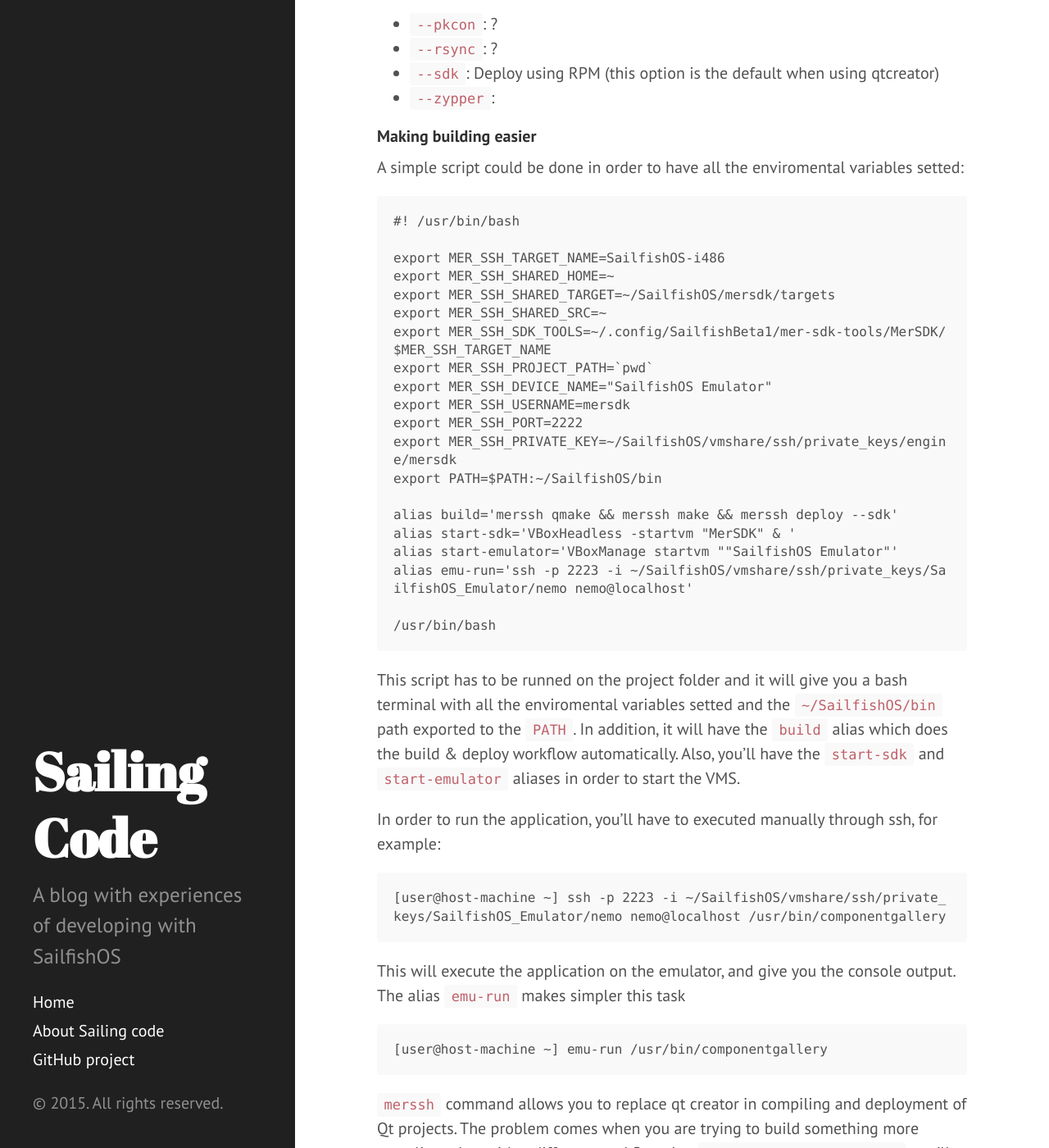
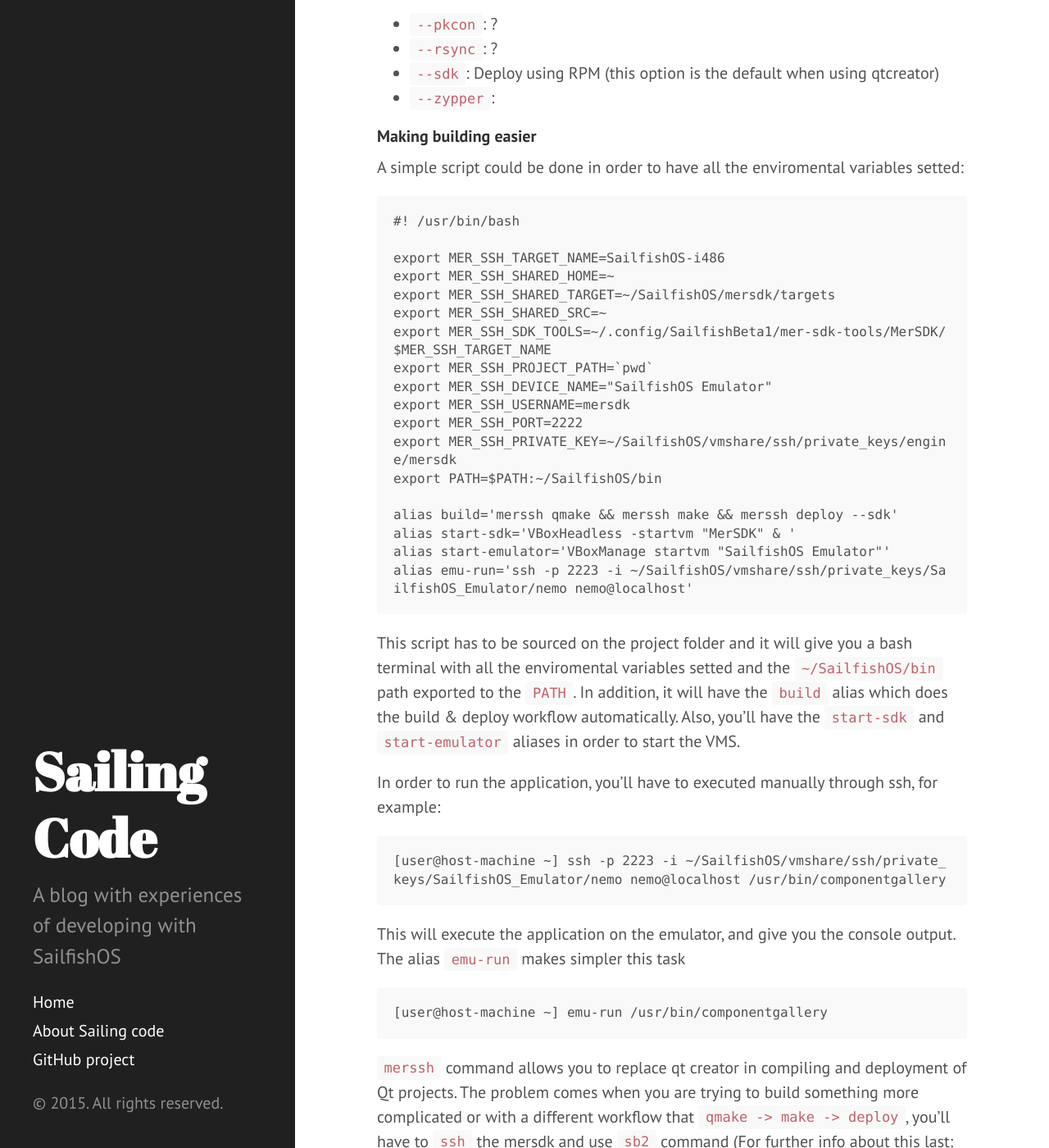
Before and after one commit to NickCis/sailing-code, a Jekyll site: the page built from _posts/2015-01-01-develop-without-qtcreator.md, in a window 1280 px wide and 1400 px high, scrolled down 9001 px. Shown: the whole window at 82% size. Built offline with Jekyll 4.4.1, drawn with Linux system fonts in a browser that asks for light colours.

Commit message:
Fixing tipos

```diff
--- a/_posts/2015-01-01-develop-without-qtcreator.md
+++ b/_posts/2015-01-01-develop-without-qtcreator.md
@@ -300,12 +300,10 @@
 
     alias build='merssh qmake && merssh make && merssh deploy --sdk'
     alias start-sdk='VBoxHeadless -startvm "MerSDK" & '
-    alias start-emulator='VBoxManage startvm ""SailfishOS Emulator"'
+    alias start-emulator='VBoxManage startvm "SailfishOS Emulator"'
     alias emu-run='ssh -p 2223 -i ~/SailfishOS/vmshare/ssh/private_keys/SailfishOS_Emulator/nemo nemo@localhost'
 
-    /usr/bin/bash
-
-This script has to be runned on the project folder and it will give you a bash terminal with all the enviromental variables setted and the `~/SailfishOS/bin` path exported to the `PATH`. In addition, it will have the `build` alias which does the build & deploy workflow automatically. Also, you'll have the `start-sdk` and `start-emulator` aliases in order to start the VMS.
+This script has to be sourced on the project folder and it will give you a bash terminal with all the enviromental variables setted and the `~/SailfishOS/bin` path exported to the `PATH`. In addition, it will have the `build` alias which does the build & deploy workflow automatically. Also, you'll have the `start-sdk` and `start-emulator` aliases in order to start the VMS.
 
 In order to run the application, you'll have to executed manually through ssh, for example:
 
```
